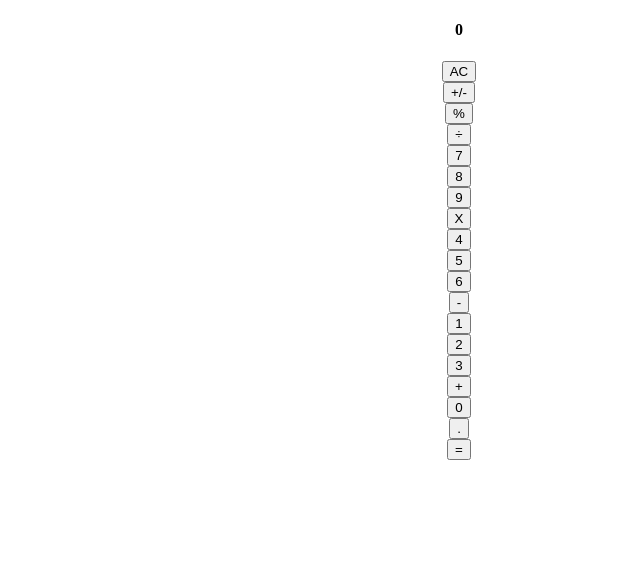
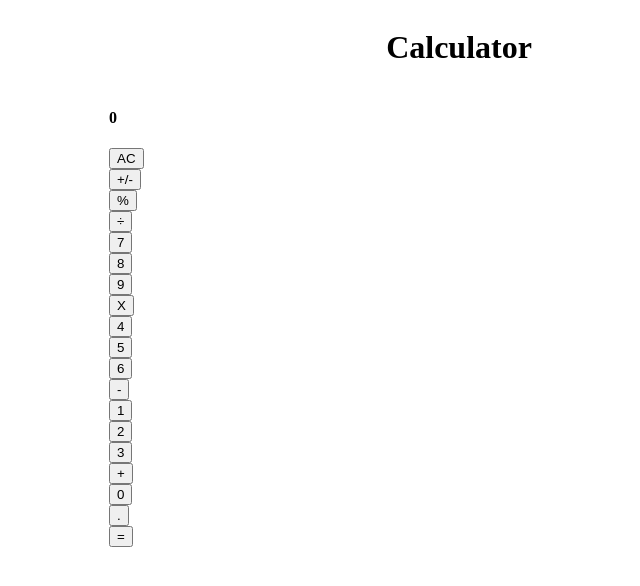
Before and after one commit to bouaik/Calulator, a React (Create React App) app: page / in a window 1280 px wide. Shown: the top 586 px of the page, without its empty margins (181-821 px from the left). Built offline with nearby package versions, Linux system fonts and the light colour scheme.

Commit message:
Add style to app componenet

```diff
--- a/src/components/App.css
+++ b/src/components/App.css
@@ -1,39 +1,15 @@
+.container {
+  display: flex;
+  justify-content: center;
+  flex-wrap: wrap;
+}
+
 .App {
+  display: flex;
+  flex-direction: column;
+  width: 700px;
+}
+
+.title {
   text-align: center;
 }
-
-.App-logo {
-  height: 40vmin;
-  pointer-events: none;
-}
-
-@media (prefers-reduced-motion: no-preference) {
-  .App-logo {
-    animation: App-logo-spin infinite 20s linear;
-  }
-}
-
-.App-header {
-  background-color: #282c34;
-  min-height: 100vh;
-  display: flex;
-  flex-direction: column;
-  align-items: center;
-  justify-content: center;
-  font-size: calc(10px + 2vmin);
-  color: white;
-}
-
-.App-link {
-  color: #61dafb;
-}
-
-@keyframes App-logo-spin {
-  from {
-    transform: rotate(0deg);
-  }
-
-  to {
-    transform: rotate(360deg);
-  }
-}
--- a/src/components/App.js
+++ b/src/components/App.js
@@ -5,9 +5,12 @@ import Display from './Display';
 
 function App() {
   return (
-    <div className="App">
-      <Display />
-      <ButtonPanel />
+    <div className="container">
+      <div className="App">
+        <h1 className="title">Calculator</h1>
+        <Display />
+        <ButtonPanel />
+      </div>
     </div>
   );
 }
```
Also changed, not shown: src/components/Button.js (indentation only).
